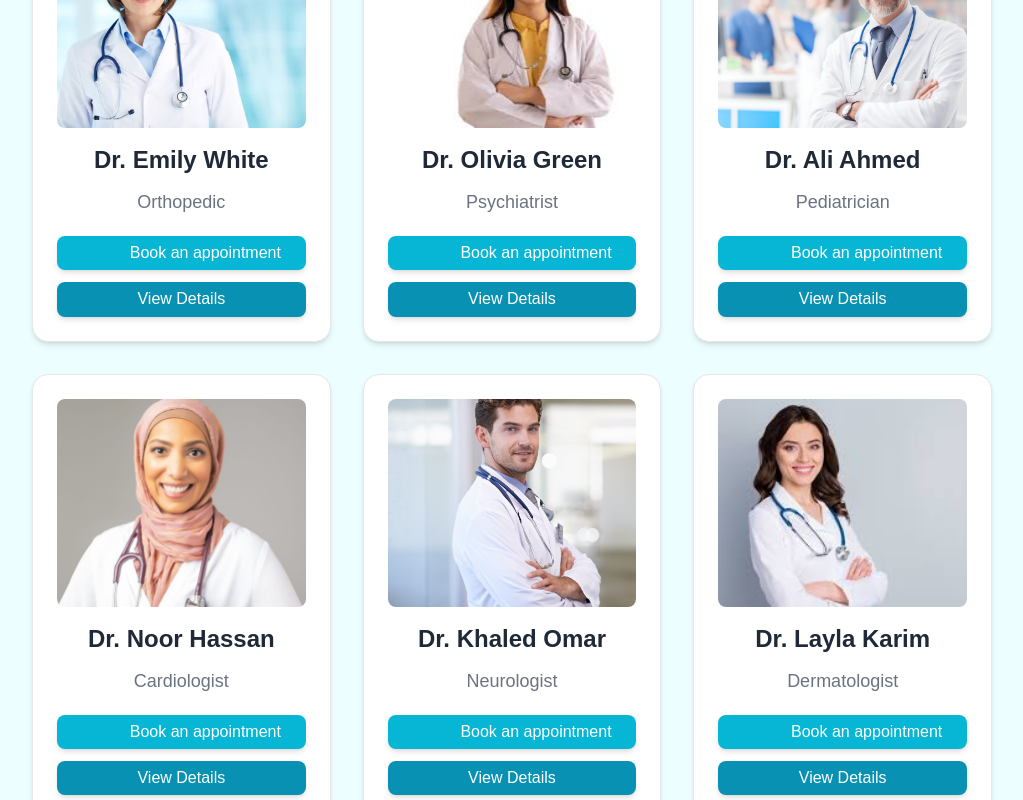
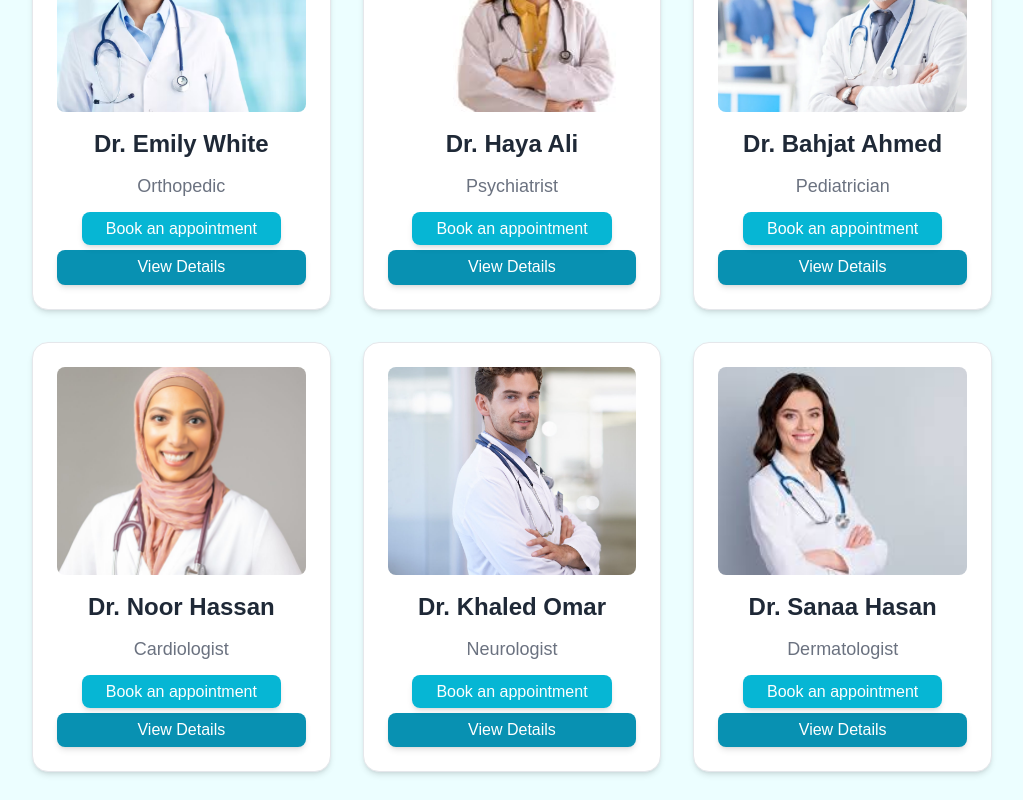
Before and after one commit to NourShalayel/sparkle_squad, a React (Vite) app: page /services in a window 1280 px wide. Shown: the part 880-1680 px from the top of the page, without its empty margins (128-1151 px from the left). Built offline with nearby package versions, Linux system fonts and the light colour scheme; sample sign-in values are in the browser's storage; a web font is replaced by a local one.

Commit message:
Added loading

```diff
--- a/src/App.tsx
+++ b/src/App.tsx
@@ -11,9 +11,21 @@ import Doctor from "./screens/doctor.screen";
 import Guarded from "./components/common/guarded-route/guarded-route.component";
 import { UserRole } from "./types/type";
 import PatientDashboard from "./screens/dashboard/PatientDashboard";
+import FirstLoading from "./components/FirstLoading/FirstLoading.components";
+import { useEffect, useState } from "react";
 
 function App() {
   const { loggedInUser, handleAuthentication, handleLogout } = UserAuthentication();
+  const [loading, setLoading] = useState(true);
+
+  useEffect(() => {
+    setTimeout(()=> {
+      setLoading(false);
+    },3000)
+  }, []);
+  if(loading){
+    return <FirstLoading />
+  }
 
   return (
     <>
--- /dev/null
+++ b/src/components/FirstLoading/FirstLoading.components.tsx
@@ -0,0 +1,14 @@
+
+
+const FirstLoading = () => {
+  return (
+    <div className="fixed inset-0 flex items-center justify-center bg-gray-200 bg-opacity-75 z-50">
+      <div className="flex flex-col items-center">
+        <div className="w-20 h-20 border-8 border-blue-500 border-t-transparent rounded-full animate-spin"></div>
+        <p className="mt-4 text-blue-600 text-xl font-semibold">Loading</p>
+      </div>
+    </div>
+  );
+};
+
+export default FirstLoading;
--- a/src/components/Services/Services.component.tsx
+++ b/src/components/Services/Services.component.tsx
@@ -1,19 +1,19 @@
 
 import { Link } from "react-router-dom";
-import "./Services.css";
-import { doctors } from "../../data/data";
+
+
 const Services = () => {
     const doctors = [
         { id: 1, name: 'Dr. Ahmed Ali', specialty: 'Cardiologist', image: "../../../src/assets/img/1.jpg" },
         { id: 2, name: 'Dr. John Smith', specialty: 'Neurologist', image: "../../../src/assets/img/2.jpg" },
         { id: 3, name: 'Dr. Sara Ahmed', specialty: 'Dermatologist', image: "../../../src/assets/img/3.webp" },
         { id: 4, name: 'Dr. Emily White', specialty: 'Orthopedic', image: "../../../src/assets/img/4.avif" },
-        { id: 5, name: 'Dr. Olivia Green', specialty: 'Psychiatrist', image: "../../../src/assets/img/5.jpg" },
-        { id: 6, name: 'Dr. Ali Ahmed', specialty: 'Pediatrician', image: "../../../src/assets/img/6.webp" },
+        { id: 5, name: 'Dr. Haya Ali', specialty: 'Psychiatrist', image: "../../../src/assets/img/5.jpg" },
+        { id: 6, name: 'Dr. Bahjat Ahmed', specialty: 'Pediatrician', image: "../../../src/assets/img/6.webp" },
         { id: 7, name: 'Dr. Noor Hassan', specialty: 'Cardiologist', image: "../../../src/assets/img/7.jpg" },
         { id: 8, name: 'Dr. Khaled Omar', specialty: 'Neurologist', image: "../../../src/assets/img/8.jpg" },
-        { id: 9, name: 'Dr. Layla Karim', specialty: 'Dermatologist', image: "../../../src/assets/img/9.jpg" },
-        { id: 10, name: 'Dr. Hana Ibrahim', specialty: 'Orthopedic', image: "../../../src/assets/img/10.jpg" },
+        { id: 9, name: 'Dr. Sanaa Hasan', specialty: 'Dermatologist', image: "../../../src/assets/img/9.jpg" },
+        { id: 10, name: 'Dr. Ali Thabet', specialty: 'Orthopedic', image: "../../../src/assets/img/10.jpg" },
         { id: 11, name: 'Dr. Ola Green', specialty: 'Psychiatrist', image: "../../../src/assets/img/11.jpg" },
         { id: 12, name: 'Dr. Omar Fathy', specialty: 'Pediatrician', image: "../../../src/assets/img/12.webp" },
     ];
@@ -37,10 +37,14 @@ const Services = () => {
                         <h3 className="text-2xl font-semibold text-gray-800">{doctor.name}</h3>
                         <p className="text-gray-500 text-lg mt-2">{doctor.specialty}</p>
                         <div className="mt-5 space-y-3">
-                            <button className="bg-cyan-500 text-white py-2 px-6 w-full rounded-lg hover:bg-cyan-600 transition duration-200 shadow-md">
-                            <Link to="/appointment" className="bg-cyan-500 text-white py-2 px-6 w-full rounded-lg hover:bg-cyan-600 transition"></Link>
-                                Book an appointment
-                            </button>
+
+                            <Link
+                            to="/appointment"
+                            className="bg-cyan-500 text-white py-2 px-6 w-full rounded-lg hover:bg-cyan-600 transition duration-200 shadow-md">
+                                 Book an appointment
+                            </Link>
+
+
                             <Link
                                 to={`/services/${doctor.id}`}
                                 state={doctor}
```
Also changed, not shown: src/components/home-landing-page.tsx (+10 -0 lines), src/components/Services/Services.css (deleted).
